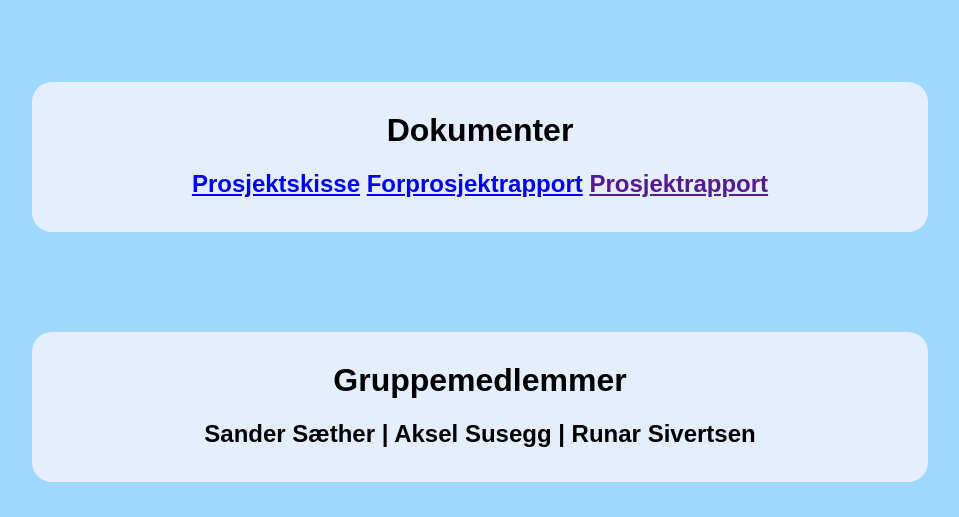
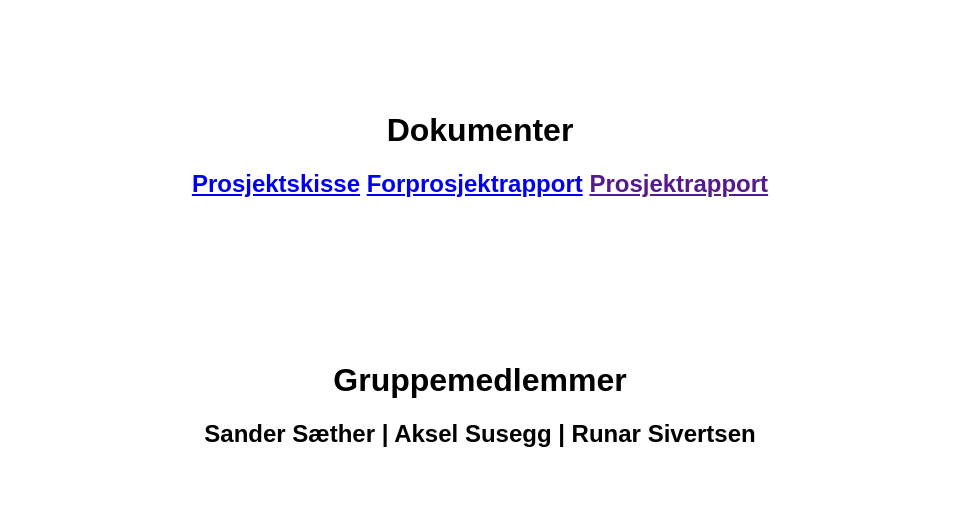
Before and after one commit to OsloMetGruppe44/OsloMetGruppe44.github.io, a plain HTML site: page index.html in a window 1280 px wide. Shown: the part 283-800 px from the top of the page, without its empty margins (168-1127 px from the left). Drawn offline with Linux system fonts and the light colour scheme.

Commit message:
Update styles.css

```diff
--- a/styles.css
+++ b/styles.css
@@ -1,7 +1,7 @@
 body{
     height: 100%;
     width: 100%;
-    background-color: rgb(158, 216, 255);
+    background-color: rgb(255, 255, 255);
 }
 
 #dokumenter{
@@ -11,7 +11,7 @@ body{
     border-color:black;
     width: 70%;
     margin:  auto;
-    background-color: rgb(228, 238, 255);
+    background-color: rgb(255, 255, 255);
     border-radius: 20px;
     margin-top: 100px;
     height: 150px;
@@ -24,7 +24,7 @@ body{
     border-color:black;
     width: 70%;
     margin:  auto;
-    background-color: rgb(228, 238, 255);
+    background-color: rgb(255, 255, 255);
     margin-top: 100px;
     border-radius: 20px;
     height: 150px;
```
